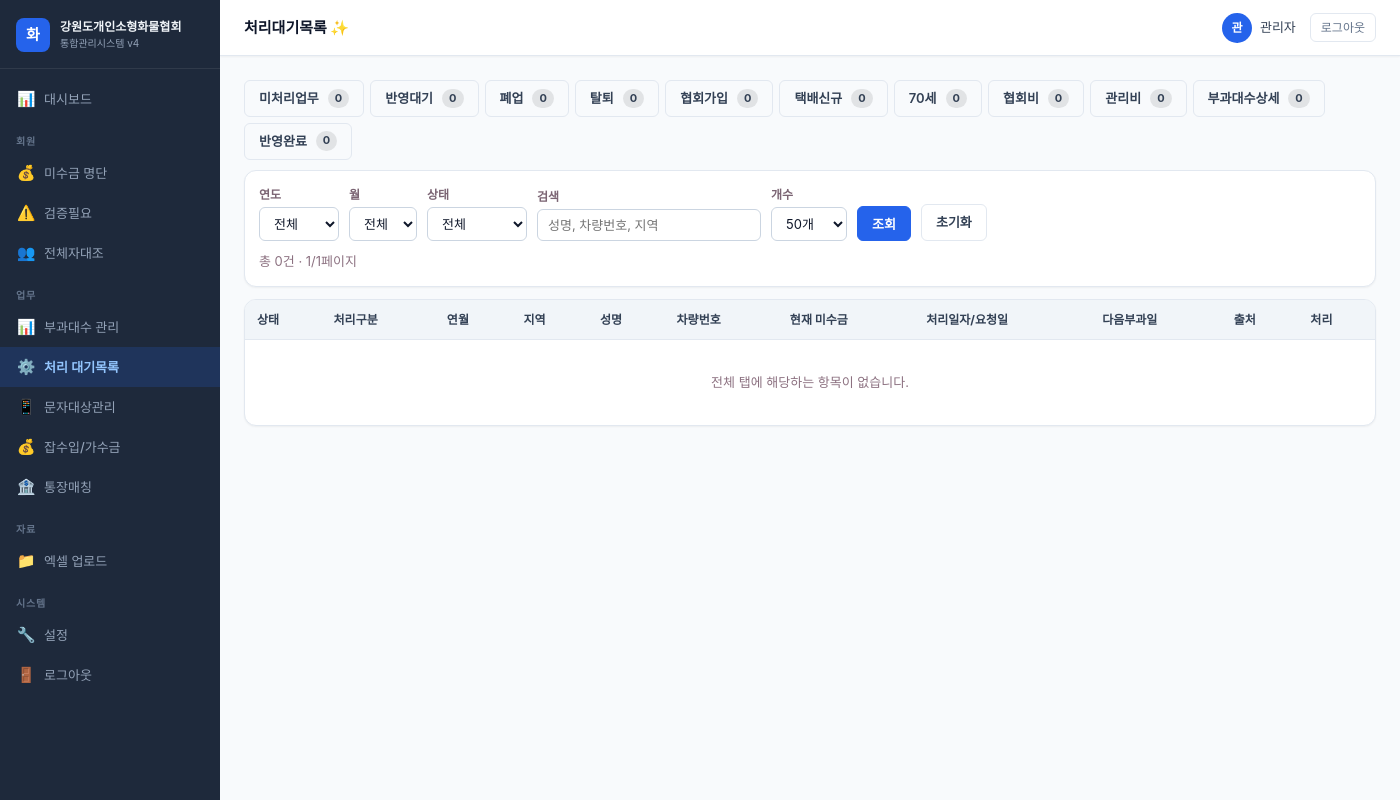
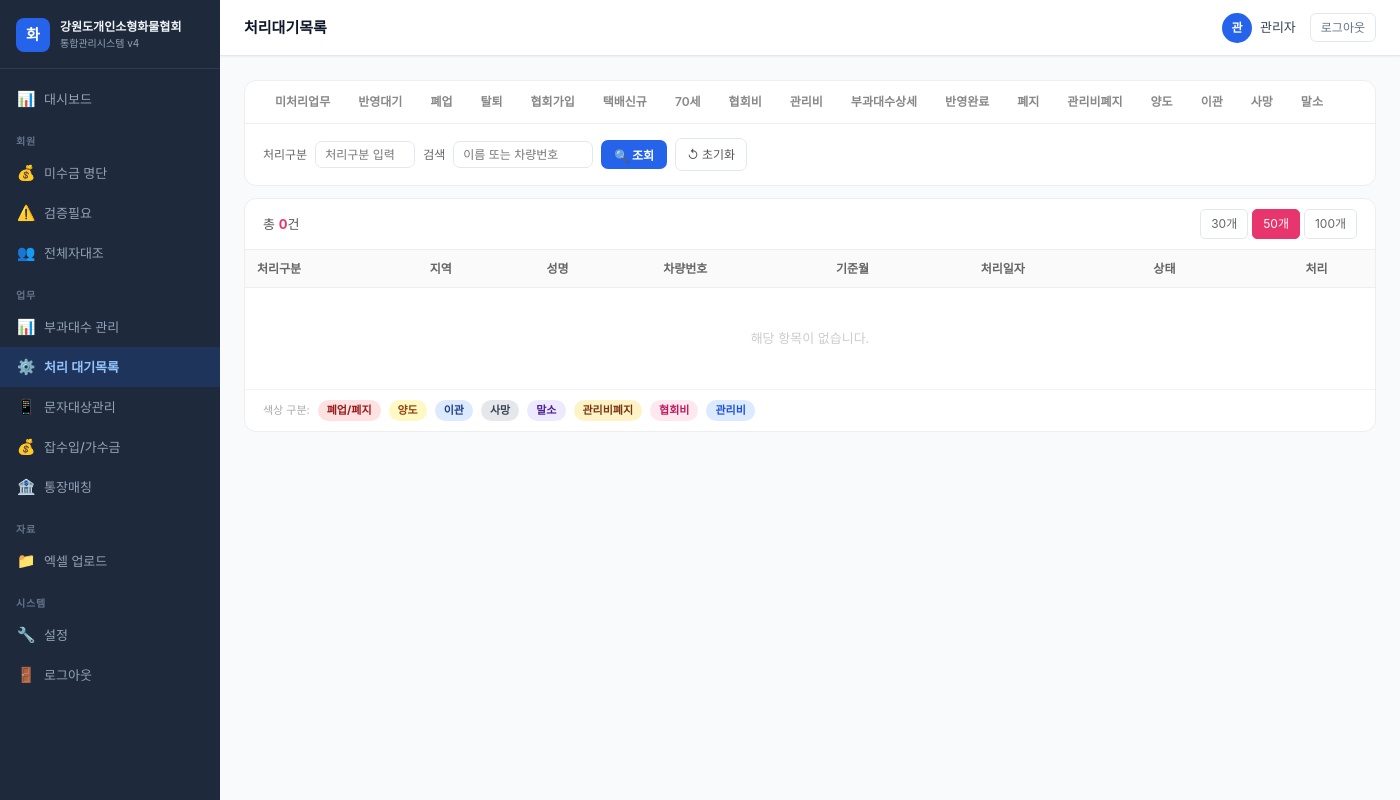
Before and after one commit to hjyun9731-gif/misugeum, a FastAPI app: page /work/pending-board in a window 1400 px wide. Run offline with FastAPI, Linux system fonts and the light colour scheme; the visitor is signed in with stand-in values (Sample User, id 1); data comes from the database, SQL or seed files in the repository; data that the repository does not hold is empty; some web fonts are replaced.

Commit message:
처리대기목록 UI 개편 - 탭/필터/색상태그/페이지네이션

```diff
--- a/templates/pending_board_safe.html
+++ b/templates/pending_board_safe.html
@@ -1,169 +1,229 @@
 {% extends "base.html" %}
 {% set active = "work" %}
 {% block title %}처리대기목록{% endblock %}
-{% block page_title %}처리대기목록 ✨{% endblock %}
-
+{% block page_title %}처리대기목록{% endblock %}
 {% block content %}
 
-{% if errors %}
-<div style="color:#e11d48;background:#fff0f0;border:1px solid #fca5a5;padding:10px 14px;border-radius:10px;margin-bottom:12px;">
-  {% for e in errors %}<div>⚠ {{ e }}</div>{% endfor %}
-</div>
-{% endif %}
+<style>
+.pb-wrap { display:flex; flex-direction:column; gap:0; }
+.pb-card { background:white; border-radius:12px; border:1px solid #eee; }
+.pb-card.np { overflow:hidden; }
 
-<!-- 상단 탭 -->
-<div style="display:flex;gap:6px;flex-wrap:wrap;align-items:center;margin-bottom:10px;">
-  {% for t in main_tabs %}
-  <a class="btn {% if t == tab %}btn-primary{% else %}btn-ghost{% endif %}"
+/* 탭바 */
+.pb-tabbar { background:white; border-radius:12px; border:1px solid #eee; overflow:hidden; margin-bottom:12px; }
+.pb-tabs-row { display:flex; align-items:center; gap:0; border-bottom:1px solid #eee; padding:0 16px; overflow-x:auto; }
+.pb-tab { padding:11px 14px; font-size:12px; font-weight:600; color:#888; cursor:pointer; border-bottom:2px solid transparent; margin-bottom:-1px; white-space:nowrap; text-decoration:none; display:inline-block; transition:all .12s; }
+.pb-tab:hover { color:#555; }
+.pb-tab.on { color:#e8356d; border-bottom-color:#e8356d; }
+.pb-tab .cnt { display:inline-block; background:#f3f4f6; color:#666; font-size:10px; border-radius:10px; padding:1px 6px; margin-left:4px; }
+.pb-tab.on .cnt { background:#fde8ef; color:#c9285d; }
+
+/* 필터 */
+.pb-filter { padding:14px 18px; display:flex; align-items:center; gap:8px; flex-wrap:wrap; }
+.pb-flabel { font-size:12px; color:#666; white-space:nowrap; }
+.pb-sel { border:1px solid #e2e8f0; border-radius:7px; padding:5px 8px; background:white; font-size:12px; font-family:inherit; outline:none; }
+.pb-sel:focus { border-color:#e8356d; }
+.pb-inp { border:1px solid #e2e8f0; border-radius:7px; padding:5px 9px; font-size:12px; font-family:inherit; outline:none; }
+.pb-inp:focus { border-color:#e8356d; }
+.btn-blue { background:#2563eb; color:white; border:none; border-radius:7px; padding:6px 13px; font-size:12px; font-weight:700; cursor:pointer; font-family:inherit; }
+.btn-blue:hover { background:#1d4ed8; }
+.btn-outline { background:white; border:1px solid #e2e8f0; color:#555; border-radius:7px; padding:6px 11px; font-size:12px; cursor:pointer; font-family:inherit; text-decoration:none; display:inline-block; }
+.btn-outline:hover { background:#f5f5f7; }
+
+/* 목록 */
+.pb-list-meta { display:flex; align-items:center; justify-content:space-between; padding:10px 18px; border-bottom:1px solid #eee; }
+.pb-total { font-size:13px; color:#555; }
+.pb-total span { color:#e8356d; font-weight:700; }
+.pb-pagesz { display:flex; gap:4px; }
+.pb-psbtn { border:1px solid #e2e8f0; border-radius:5px; padding:4px 10px; font-size:12px; cursor:pointer; background:white; color:#666; text-decoration:none; display:inline-block; }
+.pb-psbtn.on { background:#e8356d; color:white; border-color:#e8356d; }
+
+.pb-table { width:100%; border-collapse:collapse; }
+.pb-table th { background:#fafafa; padding:9px 12px; text-align:left; font-size:12px; color:#666; font-weight:600; border-bottom:1px solid #eee; white-space:nowrap; }
+.pb-table td { padding:9px 12px; border-bottom:1px solid #f3f3f3; font-size:13px; color:#222; vertical-align:middle; }
+.pb-table tr:last-child td { border-bottom:none; }
+.pb-table tr:hover td { background:#fffbfc; }
+.pb-table td.r, .pb-table th.r { text-align:right; }
+.pb-table td.c, .pb-table th.c { text-align:center; }
+
+/* 처리구분 태그 색상 */
+.tag { display:inline-block; padding:2px 9px; border-radius:20px; font-size:11px; font-weight:700; white-space:nowrap; }
+.pt-폐업,.pt-폐지 { background:#fee2e2; color:#991b1b; }
+.pt-탈퇴 { background:#fecaca; color:#7f1d1d; }
+.pt-관리비폐지 { background:#fef3c7; color:#78350f; }
+.pt-양도 { background:#fef9c3; color:#92400e; }
+.pt-이관 { background:#dbeafe; color:#1e3a8a; }
+.pt-사망 { background:#e5e7eb; color:#374151; }
+.pt-말소 { background:#ede9fe; color:#4c1d95; }
+.pt-협회비 { background:#fde8ef; color:#be185d; }
+.pt-관리비 { background:#dbeafe; color:#1d4ed8; }
+.pt-기본 { background:#f3f4f6; color:#555; }
+.pt-반영대기 { background:#fef9c3; color:#92400e; }
+.pt-반영완료 { background:#dcfce7; color:#15803d; }
+.pt-70세 { background:#e0e7ff; color:#3730a3; }
+.pt-탈퇴2 { background:#fee2e2; color:#991b1b; }
+
+.status-tag { display:inline-block; padding:2px 8px; border-radius:20px; font-size:10px; font-weight:700; }
+.st-반영대기 { background:#fef3c7; color:#92400e; }
+.st-반영완료 { background:#dcfce7; color:#15803d; }
+.st-처리완료 { background:#dcfce7; color:#15803d; }
+
+.name-link { color:#e8356d; font-weight:600; cursor:pointer; text-decoration:none; }
+.name-link:hover { text-decoration:underline; }
+.arr-red { color:#dc2626; font-weight:700; }
+.arr-zero { color:#ccc; }
+
+.act-btn { display:inline-flex; align-items:center; justify-content:center; padding:3px 9px; border-radius:5px; font-size:11px; font-weight:700; cursor:pointer; border:1.5px solid; transition:all .12s; font-family:inherit; text-decoration:none; }
+.act-reflect { border-color:#2563eb; color:#2563eb; background:white; }
+.act-reflect:hover { background:#eff6ff; }
+.act-edit { border-color:#666; color:#666; background:white; }
+.act-edit:hover { background:#f5f5f7; }
+.act-del { border-color:#dc2626; color:#dc2626; background:white; }
+.act-del:hover { background:#fef2f2; }
+
+/* 페이지네이션 */
+.pb-pagi { display:flex; align-items:center; justify-content:center; gap:4px; padding:14px; }
+.pg-a { border:1px solid #eee; border-radius:5px; padding:5px 10px; font-size:12px; color:#555; text-decoration:none; min-width:32px; text-align:center; display:inline-block; }
+.pg-a:hover { background:#f5f5f7; }
+.pg-a.on { background:#e8356d; color:white; border-color:#e8356d; }
+.pg-a.dis { color:#ddd; pointer-events:none; }
+
+.pb-msg { background:#f0fdf4; border:1px solid #86efac; border-radius:8px; padding:10px 16px; color:#15803d; font-size:13px; margin-bottom:12px; }
+.pb-err { background:#fff5f5; border:1px solid #fecaca; border-radius:8px; padding:10px 16px; color:#991b1b; font-size:12px; margin-bottom:12px; }
+
+/* 범례 */
+.pb-legend { display:flex; align-items:center; gap:8px; flex-wrap:wrap; padding:10px 18px; border-top:1px solid #f3f3f3; }
+.pb-legend-label { font-size:11px; color:#aaa; }
+</style>
+
+<div class="pb-wrap">
+
+{% if msg %}<div class="pb-msg">✅ {{ msg }}</div>{% endif %}
+{% for e in errors %}<div class="pb-err">⚠️ {{ e }}</div>{% endfor %}
+
+<!-- 탭바 -->
+<div class="pb-tabbar">
+  <div class="pb-tabs-row">
+    {% set all_tabs = main_tabs + closure_tabs %}
+    {% for t in all_tabs %}
+    <a class="pb-tab {% if tab==t %}on{% endif %}"
        href="/work/pending-board?tab={{ t }}&page_size={{ page_size }}">
       {{ t }}
-    <b style="background:rgba(0,0,0,.09);border-radius:999px;padding:1px 7px;font-size:11px;margin-left:3px;">{{ counts.get(t, 0) }}</b>
+      {% if counts.get(t, 0) > 0 %}
+      <span class="cnt">{{ counts.get(t, 0) }}</span>
+      {% endif %}
     </a>
     {% endfor %}
   </div>
 
-<!-- 폐업 하위분류 탭 (폐업 탭일 때만 표시) -->
-{% if tab == "폐업" or tab in closure_tabs %}
-<div style="margin-bottom:10px;padding:10px 14px;background:#fff7fb;border:1px solid #ffd6e8;border-radius:12px;display:flex;flex-wrap:wrap;gap:6px;align-items:center;">
-  <b style="color:#be185d;margin-right:4px;">폐업 하위분류</b>
-  <a class="btn {% if tab == '폐업' %}btn-primary{% else %}btn-ghost{% endif %}"
-     href="/work/pending-board?tab=폐업&page_size={{ page_size }}">
-    전체 <b style="background:rgba(0,0,0,.09);border-radius:999px;padding:1px 7px;font-size:11px;margin-left:3px;">{{ counts.get('폐업', 0) }}</b>
-  </a>
-  {% for t in closure_tabs %}
-  <a class="btn {% if t == tab %}btn-primary{% else %}btn-ghost{% endif %}"
-     href="/work/pending-board?tab={{ t }}&page_size={{ page_size }}">
-    {{ t }}
-    <b style="background:rgba(0,0,0,.09);border-radius:999px;padding:1px 7px;font-size:11px;margin-left:3px;">{{ counts.get(t, 0) }}</b>
-  </a>
-  {% endfor %}
-</div>
-{% endif %}
-
   <!-- 필터 -->
-<div class="card" style="margin-bottom:12px;padding:14px;">
-  <form method="get" action="/work/pending-board" style="display:flex;gap:10px;flex-wrap:wrap;align-items:flex-end;">
+  <form class="pb-filter" method="get" action="/work/pending-board">
     <input type="hidden" name="tab" value="{{ tab }}">
-    <div>
-      <label style="font-size:12px;font-weight:700;color:#7b6473;display:block;margin-bottom:3px;">연도</label>
-      <select name="year" style="min-width:80px;">
-        <option value="">전체</option>
-        <option value="2026" {% if year == "2026" or year == "26" %}selected{% endif %}>2026</option>
-        <option value="2025" {% if year == "2025" or year == "25" %}selected{% endif %}>2025</option>
-      </select>
-    </div>
-    <div>
-      <label style="font-size:12px;font-weight:700;color:#7b6473;display:block;margin-bottom:3px;">월</label>
-      <select name="month" style="min-width:65px;">
-        <option value="">전체</option>
-        {% for m in range(1, 13) %}
-        <option value="{{ m }}" {% if month == m|string %}selected{% endif %}>{{ m }}월</option>
-        {% endfor %}
-      </select>
-    </div>
-    <div>
-      <label style="font-size:12px;font-weight:700;color:#7b6473;display:block;margin-bottom:3px;">상태</label>
-      <select name="status" style="min-width:100px;">
-        <option value="">전체</option>
-        {% for s in ["반영대기","확인필요","반영완료"] %}
-        <option value="{{ s }}" {% if status == s %}selected{% endif %}>{{ s }}</option>
-        {% endfor %}
-      </select>
-    </div>
-    <div>
-      <label style="font-size:12px;font-weight:700;color:#7b6473;display:block;margin-bottom:3px;">검색</label>
-      <input type="text" name="q" value="{{ q }}" placeholder="성명, 차량번호, 지역" style="min-width:200px;">
-    </div>
-    <div>
-      <label style="font-size:12px;font-weight:700;color:#7b6473;display:block;margin-bottom:3px;">개수</label>
-      <select name="page_size">
-        <option value="30" {% if page_size == 30 %}selected{% endif %}>30개</option>
-        <option value="50" {% if page_size == 50 %}selected{% endif %}>50개</option>
-        <option value="100" {% if page_size == 100 %}selected{% endif %}>100개</option>
-      </select>
-    </div>
-    <button class="btn btn-primary" type="submit">조회</button>
-    <a class="btn btn-ghost" href="/work/pending-board?tab={{ tab }}">초기화</a>
+    <input type="hidden" name="page_size" value="{{ page_size }}">
+    <span class="pb-flabel">처리구분</span>
+    <input class="pb-inp" name="process_type" value="{{ process_type }}" placeholder="처리구분 입력" style="width:100px;">
+    <span class="pb-flabel">검색</span>
+    <input class="pb-inp" name="q" value="{{ q }}" placeholder="이름 또는 차량번호" style="width:140px;">
+    <button type="submit" class="btn-blue">🔍 조회</button>
+    <a class="btn-outline" href="/work/pending-board?tab={{ tab }}&page_size={{ page_size }}">↺ 초기화</a>
   </form>
-  <div style="margin-top:10px;color:#8c7180;font-size:13px;">총 {{ total }}건 · {{ page }}/{{ total_pages }}페이지</div>
 </div>
 
-<!-- 테이블 -->
-<div class="tbl-card" style="overflow-x:auto;">
-  <table>
+<!-- 목록 -->
+<div class="pb-card np">
+  <div class="pb-list-meta">
+    <div class="pb-total">총 <span>{{ total }}</span>건</div>
+    <div style="display:flex;align-items:center;gap:10px;">
+      <div class="pb-pagesz">
+        <a class="pb-psbtn {% if page_size==30 %}on{% endif %}"
+           href="/work/pending-board?tab={{ tab }}&page_size=30&q={{ q }}&process_type={{ process_type }}">30개</a>
+        <a class="pb-psbtn {% if page_size==50 %}on{% endif %}"
+           href="/work/pending-board?tab={{ tab }}&page_size=50&q={{ q }}&process_type={{ process_type }}">50개</a>
+        <a class="pb-psbtn {% if page_size==100 %}on{% endif %}"
+           href="/work/pending-board?tab={{ tab }}&page_size=100&q={{ q }}&process_type={{ process_type }}">100개</a>
+      </div>
+    </div>
+  </div>
+
+  <div style="overflow-x:auto;">
+    <table class="pb-table">
       <thead>
         <tr>
-        <th>상태</th>
           <th>처리구분</th>
-        <th>연월</th>
           <th>지역</th>
           <th>성명</th>
           <th>차량번호</th>
-        <th>현재 미수금</th>
-        <th>처리일자/요청일</th>
-        <th>다음부과일</th>
-        <th>출처</th>
-        <th>처리</th>
+          <th>기준월</th>
+          <th>처리일자</th>
+          <th>상태</th>
+          <th class="c">처리</th>
         </tr>
       </thead>
       <tbody>
         {% for r in rows %}
-      {% set pt = r.pt_norm %}
-      {% set st = r.status %}
-      {% set is_done = st in ["반영완료","완료","처리완료"] %}
-      {% set is_closure = pt in ["폐지","관리비폐지","양도","이관","사망","말소"] %}
-      {% set is_billing_type = pt in ["협회비","관리비"] %}
+        {% set pt = r.get('pt_norm') or r.get('process_type','') %}
         <tr>
           <td>
-          {% if st == "반영대기" %}<span class="badge b-warn">반영대기</span>
-          {% elif is_done %}<span class="badge b-ok">반영완료</span>
-          {% elif st == "확인필요" %}<span class="badge b-gray">확인필요</span>
-          {% else %}<span class="badge b-gray">{{ st }}</span>{% endif %}
+            {% if pt in ['폐업','폐지'] %}
+              <span class="tag pt-폐업">{{ pt }}</span>
+            {% elif pt == '탈퇴' %}
+              <span class="tag pt-탈퇴">{{ pt }}</span>
+            {% elif pt == '관리비폐지' %}
+              <span class="tag pt-관리비폐지">{{ pt }}</span>
+            {% elif pt == '양도' %}
+              <span class="tag pt-양도">{{ pt }}</span>
+            {% elif pt == '이관' %}
+              <span class="tag pt-이관">{{ pt }}</span>
+            {% elif pt == '사망' %}
+              <span class="tag pt-사망">{{ pt }}</span>
+            {% elif pt == '말소' %}
+              <span class="tag pt-말소">{{ pt }}</span>
+            {% elif pt == '협회비' %}
+              <span class="tag pt-협회비">{{ pt }}</span>
+            {% elif pt == '관리비' %}
+              <span class="tag pt-관리비">{{ pt }}</span>
+            {% elif pt == '70세' %}
+              <span class="tag pt-70세">{{ pt }}</span>
+            {% else %}
+              <span class="tag pt-기본">{{ pt or '—' }}</span>
+            {% endif %}
           </td>
+          <td>{{ r.get('region','—') }}</td>
           <td>
-          <span class="badge {% if is_closure %}b-red{% elif pt == '협회비' %}b-blue{% elif pt == '관리비' %}b-ok{% else %}b-gray{% endif %}">
-            {{ pt }}
-          </span>
+            {% if r.get('member_id') %}
+            <a class="name-link" href="/member/{{ r.get('member_id') }}">{{ r.get('name','—') }}</a>
+            {% else %}
+            <span class="name-link">{{ r.get('name','—') }}</span>
+            {% endif %}
           </td>
-        <td class="text-sm">{{ r.ym }}</td>
-        <td class="text-sm">{{ r.region }}</td>
+          <td>{{ r.get('vehicle_no','—') }}</td>
+          <td style="font-size:12px;color:#888;">{{ r.get('ym','—') }}</td>
+          <td style="font-size:12px;color:#888;">{{ r.get('request_date','—') }}</td>
           <td>
-          <a href="/work/pending-board/detail/{{ r.row_type }}/{{ r.id }}"
-             style="color:inherit;text-decoration:none;font-weight:600;">
-            {{ r.name }}
-          </a>
+            {% set st = r.get('status','') %}
+            {% if '완료' in st %}
+              <span class="status-tag st-반영완료">{{ st }}</span>
+            {% else %}
+              <span class="status-tag st-반영대기">{{ st or '대기' }}</span>
+            {% endif %}
           </td>
-        <td class="text-sm" style="font-family:monospace;">{{ r.vehicle_no }}</td>
-        <td class="text-sm">{{ r.arrears if r.arrears else "-" }}</td>
-        <td class="text-sm">{{ r.request_date }}</td>
-        <td class="text-sm">{{ r.next_billing_date }}</td>
-        <td class="text-xs" style="color:#9ca3af;">{{ r.source }}</td>
-        <td style="white-space:nowrap;">
-          <a class="btn btn-ghost" style="font-size:12px;padding:3px 9px;"
-             href="/work/pending-board/detail/{{ r.row_type }}/{{ r.id }}">상세</a>
-          {% if not is_done %}
-            {% if is_billing_type %}
-            <form method="post" action="/work/pending-board/{{ r.row_type }}/{{ r.id }}/reflect" style="display:inline;">
-              <button class="btn btn-primary" type="submit" style="font-size:12px;padding:3px 9px;">반영</button>
+          <td class="c">
+            <div style="display:flex;gap:3px;justify-content:center;">
+              {% if r.get('wq_id') %}
+              <form method="post" action="/work/{{ r.get('wq_id') }}/reflect" style="display:inline;">
+                <button type="submit" class="act-btn act-reflect">반영</button>
               </form>
               {% endif %}
-            {% if is_closure %}
-            <form method="post" action="/work/pending-board/{{ r.row_type }}/{{ r.id }}/complete" style="display:inline;">
-              <button class="btn btn-ghost" type="submit" style="font-size:12px;padding:3px 9px;color:#be185d;">제외처리완료</button>
-            </form>
+              {% if r.get('member_id') %}
+              <a class="act-btn act-edit" href="/member/{{ r.get('member_id') }}">상세</a>
               {% endif %}
-          {% endif %}
-          <form method="post" action="/work/pending-board/{{ r.row_type }}/{{ r.id }}/delete"
-                style="display:inline;"
-                onsubmit="return confirm('삭제하시겠습니까?')">
-            <button class="btn btn-ghost" type="submit" style="font-size:12px;padding:3px 9px;color:#dc2626;">삭제</button>
-          </form>
+            </div>
           </td>
         </tr>
         {% else %}
         <tr>
-        <td colspan="11" style="text-align:center;padding:32px;color:#8c7180;">
-          {{ tab }} 탭에 해당하는 항목이 없습니다.
+          <td colspan="8" style="text-align:center;padding:40px;color:#ccc;">
+            해당 항목이 없습니다.
           </td>
         </tr>
         {% endfor %}
@@ -171,17 +231,39 @@
     </table>
   </div>
 
+  <!-- 색상 범례 -->
+  <div class="pb-legend">
+    <span class="pb-legend-label">색상 구분:</span>
+    <span class="tag pt-폐업">폐업/폐지</span>
+    <span class="tag pt-양도">양도</span>
+    <span class="tag pt-이관">이관</span>
+    <span class="tag pt-사망">사망</span>
+    <span class="tag pt-말소">말소</span>
+    <span class="tag pt-관리비폐지">관리비폐지</span>
+    <span class="tag pt-협회비">협회비</span>
+    <span class="tag pt-관리비">관리비</span>
+  </div>
+
   <!-- 페이지네이션 -->
   {% if total_pages > 1 %}
-<div style="text-align:center;margin-top:14px;display:flex;gap:6px;justify-content:center;flex-wrap:wrap;">
+  <div class="pb-pagi">
     {% if page > 1 %}
-  <a class="btn btn-ghost" href="/work/pending-board?tab={{ tab }}&page={{ page-1 }}&page_size={{ page_size }}&year={{ year }}&month={{ month }}&q={{ q }}&status={{ status }}">이전</a>
+      <a class="pg-a" href="/work/pending-board?tab={{ tab }}&page={{ page-1 }}&page_size={{ page_size }}&q={{ q }}&process_type={{ process_type }}">‹</a>
+    {% else %}
+      <span class="pg-a dis">‹</span>
     {% endif %}
-  <span style="display:inline-block;padding:8px 18px;background:#fff0f7;border-radius:999px;color:#7b3e5c;font-weight:900;">{{ page }} / {{ total_pages }}</span>
+    {% for p in range([1,page-3]|max, [total_pages+1,page+4]|min) %}
+      <a class="pg-a {% if p==page %}on{% endif %}"
+         href="/work/pending-board?tab={{ tab }}&page={{ p }}&page_size={{ page_size }}&q={{ q }}&process_type={{ process_type }}">{{ p }}</a>
+    {% endfor %}
     {% if page < total_pages %}
-  <a class="btn btn-ghost" href="/work/pending-board?tab={{ tab }}&page={{ page+1 }}&page_size={{ page_size }}&year={{ year }}&month={{ month }}&q={{ q }}&status={{ status }}">다음</a>
+      <a class="pg-a" href="/work/pending-board?tab={{ tab }}&page={{ page+1 }}&page_size={{ page_size }}&q={{ q }}&process_type={{ process_type }}">›</a>
+    {% else %}
+      <span class="pg-a dis">›</span>
     {% endif %}
   </div>
   {% endif %}
+</div>
 
+</div><!-- /pb-wrap -->
 {% endblock %}
```
Lines whose indentation alone changed are shown as unchanged.
